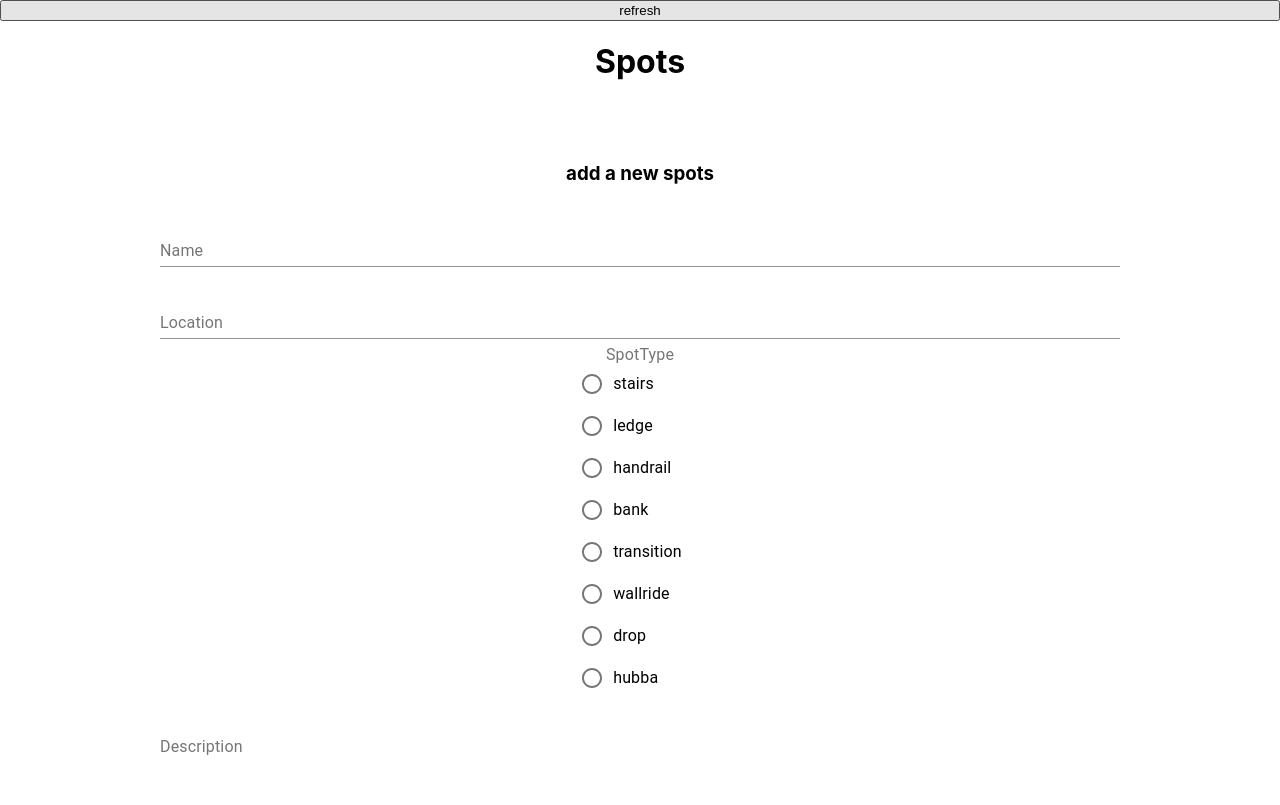
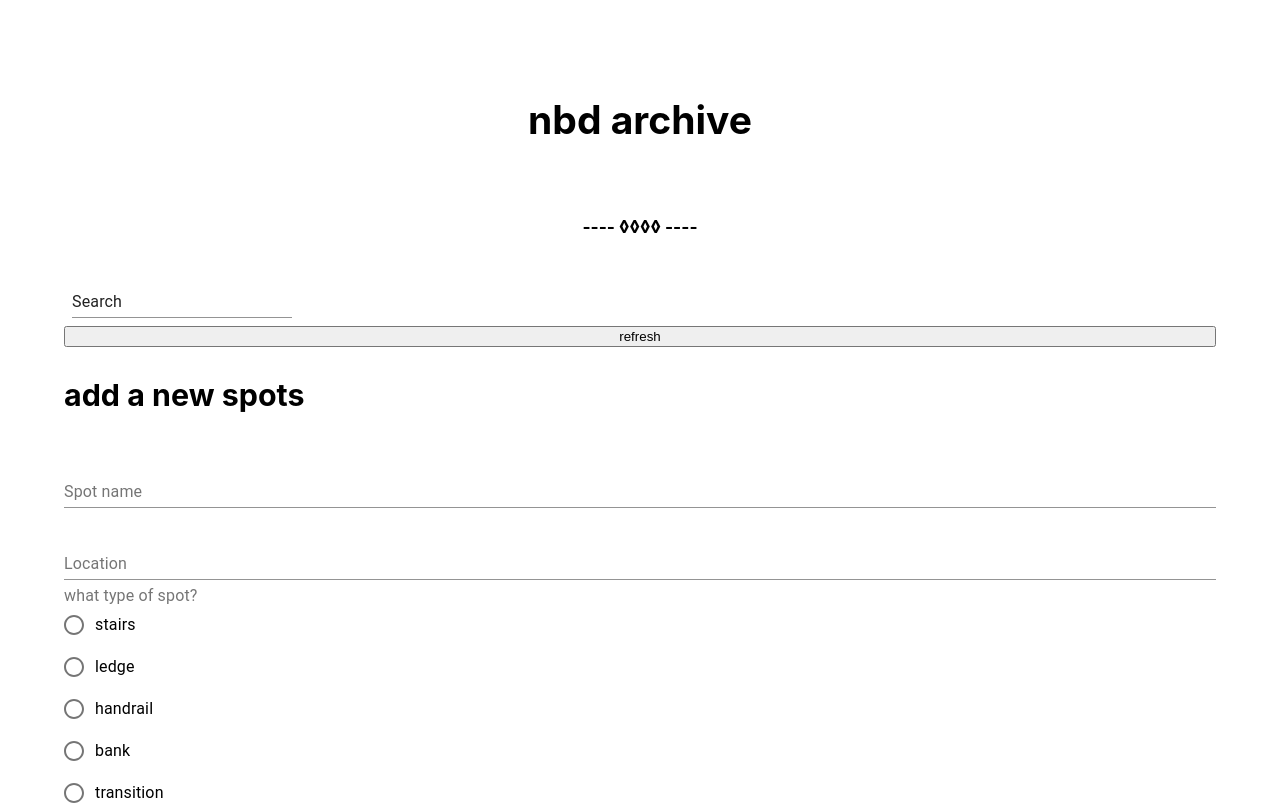
Before and after one commit to screeeen/nbd_front, a React (Create React App) app: page / in a window 1280 px wide. Shown: the top 805 px of the page. Built offline with nearby package versions, Linux system fonts and the light colour scheme; no server answers.

Commit message:
early searchbar

```diff
--- a/src/App.css
+++ b/src/App.css
@@ -1,38 +1,25 @@
 .App {
-  text-align: center;
-}
-
-.App-logo {
-  height: 40vmin;
-  pointer-events: none;
-}
-
-@media (prefers-reduced-motion: no-preference) {
-  .App-logo {
-    animation: App-logo-spin infinite 20s linear;
-  }
-}
-
-.App-header {
-  background-color: #282c34;
+  padding: 5%;
+  background-color: #ffffff;
   min-height: 100vh;
   display: flex;
   flex-direction: column;
   align-items: center;
   justify-content: center;
   font-size: calc(10px + 2vmin);
-  color: white;
+  box-shadow: none;
+  /* color: white; */
+}
+.App * {
+  box-shadow: none !important;
 }
 
-.App-link {
-  color: #61dafb;
+h1,
+h2,
+h3,
+h4,
+h5,
+h6,
+p {
+  color: black;
 }
-
-@keyframes App-logo-spin {
-  from {
-    transform: rotate(0deg);
-  }
-  to {
-    transform: rotate(360deg);
-  }
-}
--- a/src/App.js
+++ b/src/App.js
@@ -3,6 +3,7 @@ import "./App.css";
 import AppBar from "@material-ui/core/AppBar";
 import Form from "./Form";
 import SpotList from "./SpotList";
+import Searchbar from "./Searchbar";
 
 function App() {
   const [refresh, setRefresh] = useState(false);
@@ -13,12 +14,15 @@ function App() {
 
   return (
     <div className="App">
+      <h2>nbd archive</h2>
+      <h6>---- ◊◊◊◊ ----</h6>
+      <Searchbar />
       <AppBar color="transparent" position="static">
         {/* //button refresh */}
         <button onClick={() => setRefresh(true)}> refresh </button>
-        <h1>Spots</h1>
+        <Form />
+        <h6>some random epic spots</h6>
         <SpotList />
-        <Form></Form>
       </AppBar>
     </div>
   );
--- a/src/Form.js
+++ b/src/Form.js
@@ -4,33 +4,14 @@ import {
   InputLabel,
   Input,
   Button,
-  TextField,
   FormLabel,
   RadioGroup,
   FormControlLabel,
   Radio,
 } from "@material-ui/core";
-import { makeStyles } from "@material-ui/core/styles";
 import { addNewSpot } from "./calls";
 
-const useStyles = makeStyles({
-  root: {
-    background: "linear-gradient(45deg, #FE6B8B 30%, #FF8E53 90%)",
-    border: 0,
-    borderRadius: 3,
-    boxShadow: "0 3px 5px 2px rgba(255, 105, 135, .3)",
-    color: "white",
-    height: 48,
-    padding: "0 30px",
-  },
-});
-
 export const Form = () => {
-  //   const [name, setName] = useState("");
-  //   const [location, setLocation] = useState("");
-  //   const [description, setDescription] = useState("");
-  //   const [spotType, setSpotType] = useState("");
-  //   const [date, setDate] = useState(new Date());
   const [spot, setSpot] = useState({});
 
   const handleSubmit = (e) => {
@@ -48,21 +29,13 @@ export const Form = () => {
     console.log(spot);
   };
 
-  const classes = useStyles();
   return (
-    <div
-      style={{
-        display: "flex",
-        justifyContent: "center",
-        margin: 20,
-        padding: 20,
-      }}
-    >
-      <form style={{ width: "80%" }} onSubmit={(e) => handleSubmit(e)}>
+    <div>
+      <form onSubmit={(e) => handleSubmit(e)}>
         <h3>add a new spots</h3>
 
         <FormControl margin="normal" fullWidth>
-          <InputLabel htmlFor="name">Name</InputLabel>
+          <InputLabel htmlFor="name">Spot name</InputLabel>
           <Input
             id="name"
             name="name"
@@ -82,7 +55,7 @@ export const Form = () => {
         </FormControl>
 
         <FormControl component="fieldset">
-          <FormLabel component="legend">SpotType</FormLabel>
+          <FormLabel component="legend">what type of spot?</FormLabel>
           <RadioGroup
             aria-label="spotType"
             name="spotType"
@@ -131,7 +104,7 @@ export const Form = () => {
         </FormControl>
 
         <FormControl margin="normal" fullWidth>
-          <InputLabel htmlFor="description">Description</InputLabel>
+          <InputLabel htmlFor="description">Spot history</InputLabel>
           <Input
             name="description"
             id="description"
@@ -140,9 +113,10 @@ export const Form = () => {
             onChange={(e) => handleChange(e)}
           />
         </FormControl>
+        <p>There you go with the spot</p>
 
         {/* <form className={classes.container} noValidate> */}
-        <TextField
+        {/* <TextField
           name="date"
           id="date"
           label="date"
@@ -153,7 +127,7 @@ export const Form = () => {
             shrink: true,
           }}
           onChange={(e) => handleChange(e)}
-        />
+        /> */}
         {/* </form> */}
 
         <Button type="submit" variant="contained" color="primary" size="medium">
--- /dev/null
+++ b/src/Searchbar.js
@@ -0,0 +1,54 @@
+import React, { useState } from "react";
+import { makeStyles } from "@material-ui/core/styles";
+import Input from "@material-ui/core/Input";
+import { calls } from "./calls";
+const useStyles = makeStyles((theme) => ({
+  root: {
+    width: "100%",
+    "& > *": {
+      margin: theme.spacing(1),
+    },
+  },
+}));
+
+export default function Searchbar() {
+  const [search, setSearch] = useState();
+  const classes = useStyles();
+
+  const handleSearch = (e) => {
+    e.preventDefault();
+    calls
+      .get(`spots/name/${search}`)
+      .then((response) => {
+        const { data } = response;
+        console.log(response, data);
+      })
+      .catch((err) => console.log(err));
+    console.log("handleSearch");
+  };
+
+  //   const handleChange = (e) => {
+  //     setValue(e.target.value);
+  //     // const { name, value } = event.target;
+  //     // const item = { [name]: value };
+  //     // const newSpot = { ...spot, ...item };
+  //     // console.log(newSpot);
+  //     // setSpot(newSpot);
+  //     // console.log(spot);
+  //   };
+
+  return (
+    <form
+      onSubmit={(e) => handleSearch(e)}
+      className={classes.root}
+      noValidate
+      autoComplete="off"
+    >
+      <Input
+        defaultValue="Search"
+        inputProps={{ "aria-label": "description" }}
+        onChange={(e) => setSearch(e.target.value)}
+      />
+    </form>
+  );
+}
--- a/src/SpotList.js
+++ b/src/SpotList.js
@@ -1,5 +1,5 @@
 import React, { useState, useEffect } from "react";
-import { getAllSpots, calls } from "./calls";
+import { calls } from "./calls";
 
 export const SpotList = () => {
   const [spots, setSpots] = useState([]);
@@ -19,7 +19,7 @@ export const SpotList = () => {
   const pStyle = { textAlign: "left", paddingLeft: "20px" };
   const pBlue = { textAlign: "left", paddingLeft: "20px", color: "blue" };
   const divStyle = {
-    border: "1px solid black",
+    border: "1px solid lightblue",
     borderRadius: "5px",
     margin: "10px",
     width: "90%",
@@ -28,15 +28,12 @@ export const SpotList = () => {
   return (
     <>
       {spots.map((spot) => (
-        <>
-          <div style={divStyle} key={spot.name}>
-            <h3 style={pStyle}>{spot.name}</h3>
-            <h5 style={pStyle}>{spot.location}</h5>
-            <p style={pBlue}>{spot.spotType}</p>
-            <p style={pStyle}>{spot.description}</p>
-            <p style={pStyle}>{spot.date}</p>
-          </div>
-        </>
+        <div style={divStyle} key={spot.name + Date.now()}>
+          <h3 style={pStyle}>{spot.name}</h3>
+          <h5 style={pStyle}>{spot.location}</h5>
+          <p style={pBlue}>{spot.spotType}</p>
+          <p style={pStyle}>{spot.description}</p>
+        </div>
       ))}
     </>
   );
```
